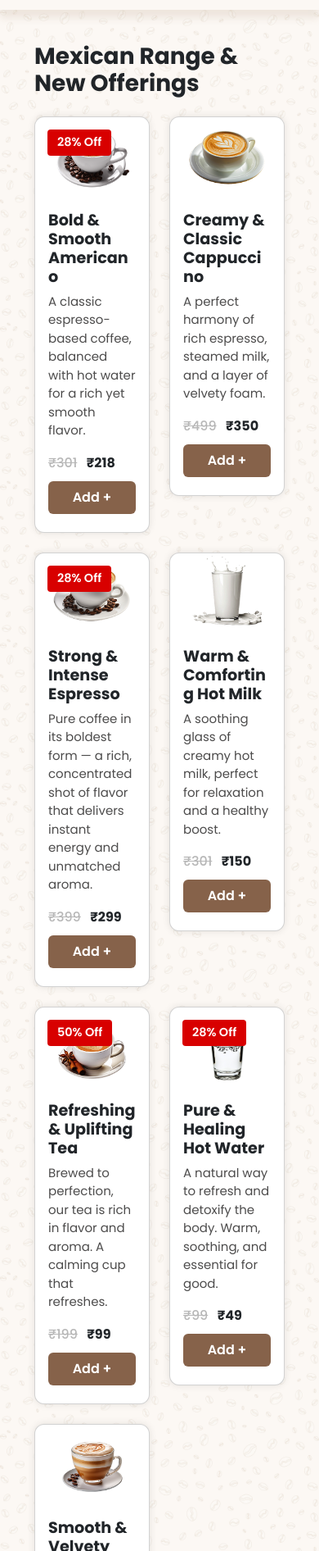
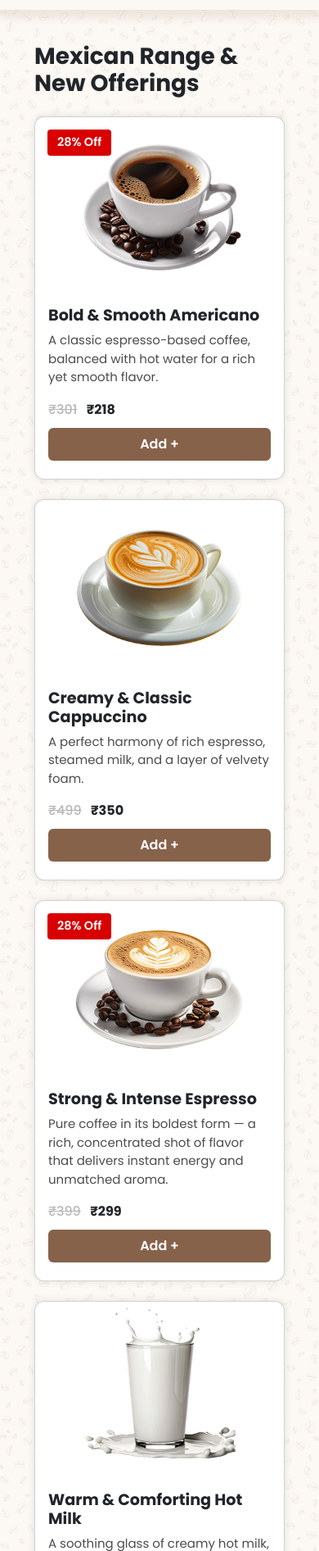
Before and after one commit to Nareshdas00/viewsonic-deigital-menu-board, a plain HTML site: page index.html in a window 390 px wide. Shown: the part 108-2000 px from the top of the page at 82% size. Drawn offline with nearby package versions, Linux system fonts and the light colour scheme.

Commit message:
first-viewd

```diff
--- a/index.html
+++ b/index.html
@@ -48,7 +48,7 @@
                                 </div>
                             </div>
                             <!-- box one -->
-                            <div class="col-lg-4 col-md-12 col-6 mb-4">
+                            <div class="col-lg-4 col-md-12 col-12 mb-4">
                                 <div class="card position-relative">
                                     <div class="discount-badge">28% Off</div>
                                     <img src="image/Americano-1.png" class="card-img-top" alt="Burger">
@@ -69,7 +69,7 @@
                                 </div>
                             </div>
                             <!-- box two -->
-                            <div class="col-lg-4 col-md-12 col-6 mb-4">
+                            <div class="col-lg-4 col-md-12 col-12 mb-4">
                                 <div class="card position-relative">
                                     <!-- <div class="discount-badge">28% Off</div> -->
                                     <img src="image/Cappuccino.png" class="card-img-top" alt="Burger">
@@ -90,7 +90,7 @@
                                 </div>
                             </div>
                             <!-- box three -->
-                            <div class="col-lg-4 col-md-12 col-6 mb-4">
+                            <div class="col-lg-4 col-md-12 col-12 mb-4">
                                 <div class="card position-relative">
                                     <div class="discount-badge">28% Off</div>
                                     <img src="image/Espresso.png" class="card-img-top" alt="Burger">
@@ -111,7 +111,7 @@
                                 </div>
                             </div>
                             <!-- box four -->
-                            <div class="col-lg-4 col-md-12 col-6 mb-4">
+                            <div class="col-lg-4 col-md-12 col-12 mb-4">
                                 <div class="card position-relative">
                                     <!-- <div class="discount-badge">28% Off</div> -->
                                     <img src="image/Hot-Milk.png" class="card-img-top" alt="Burger">
@@ -133,7 +133,7 @@
                             </div>
 
                              <!-- box five -->
-                            <div class="col-lg-4 col-md-12 col-6 mb-4">
+                            <div class="col-lg-4 col-md-12 col-12 mb-4">
                                 <div class="card position-relative">
                                     <div class="discount-badge">50% Off</div>
                                     <img src="image/tea.png" class="card-img-top" alt="Burger">
@@ -154,7 +154,7 @@
                             </div>
 
                              <!-- box six -->
-                            <div class="col-lg-4 col-md-12 col-6 mb-4">
+                            <div class="col-lg-4 col-md-12 col-12 mb-4">
                                 <div class="card position-relative">
                                     <div class="discount-badge">28% Off</div>
                                     <img src="image/hot-water.png" class="card-img-top" alt="Burger">
@@ -175,7 +175,7 @@
                             </div>
 
                             <!-- box seven -->
-                            <div class="col-lg-4 col-md-12 col-6 mb-4">
+                            <div class="col-lg-4 col-md-12 col-12 mb-4">
                                 <div class="card position-relative">
                                     <!-- <div class="discount-badge">28% Off</div> -->
                                     <img src="image/latte.png" class="card-img-top" alt="Burger">
```
